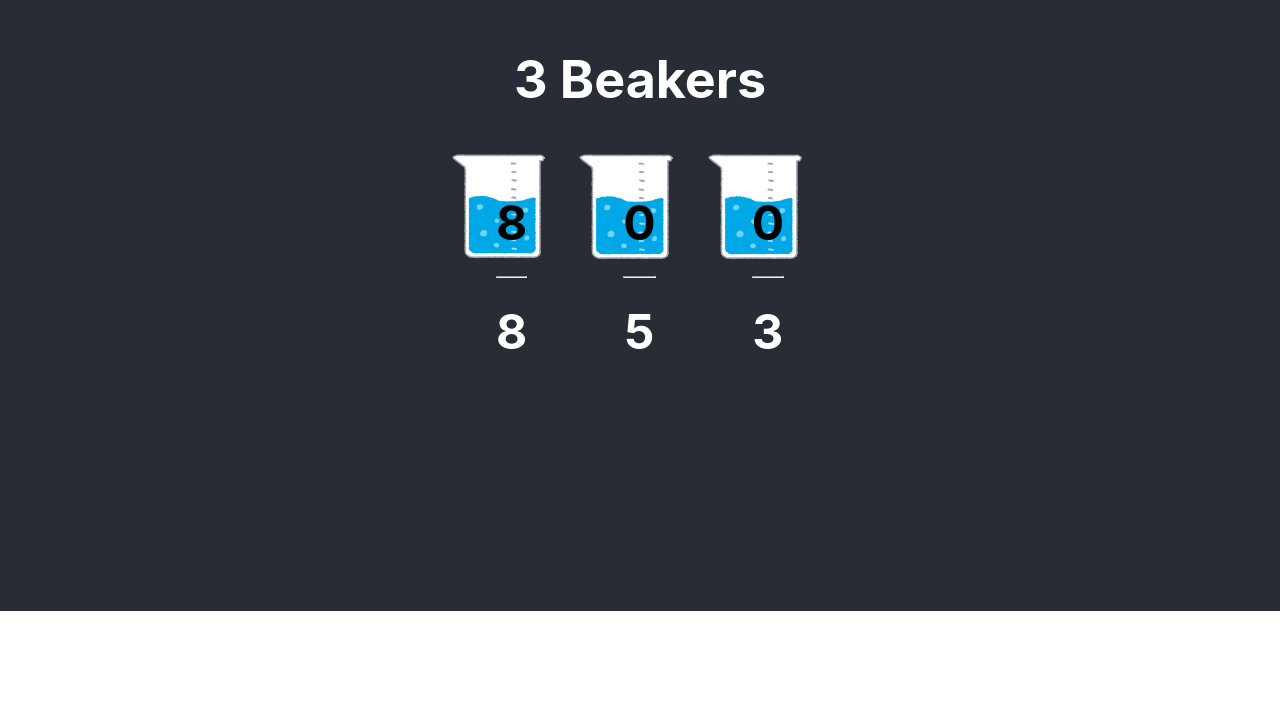
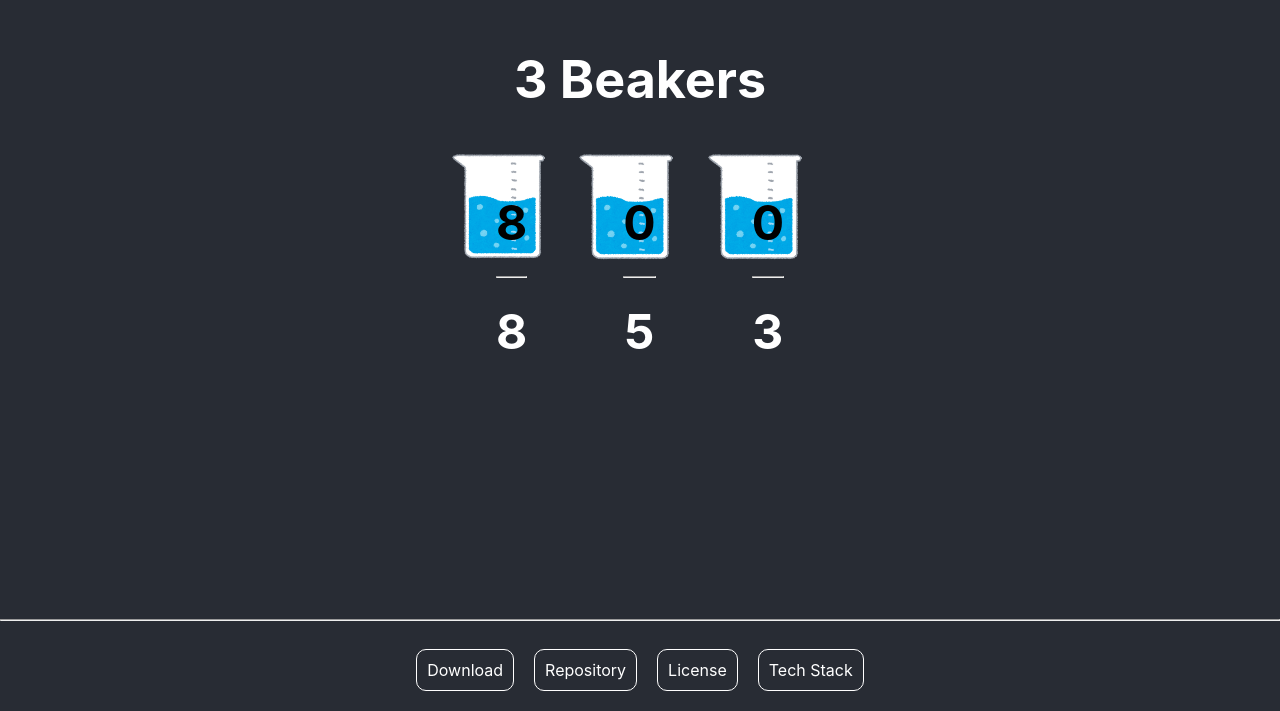
Before and after one commit to TakesxiSximada/3beakers, a React (Create React App) app: page / in a window 1280 px wide. Shown: the part 189-900 px from the top of the page. Before the commit the page ends 800 px from the top, so only its background shows below. Built offline with nearby package versions, Linux system fonts and the light colour scheme.

Commit message:
🎨 Add page footer.

```diff
--- a/src/App.css
+++ b/src/App.css
@@ -1,5 +1,7 @@
 .App {
   text-align: center;
+  background-color: #282c34;
+  color: white;
 }
 
 @media (prefers-reduced-motion: no-preference) {
@@ -9,14 +11,12 @@
 }
 
 .App-header {
-  background-color: #282c34;
   min-height: 100vh;
   display: flex;
   flex-direction: column;
   align-items: center;
   justify-content: center;
   font-size: calc(10px + 2vmin);
-  color: white;
 }
 
 .App-link {
@@ -54,3 +54,18 @@
  background-color: #96969644;
  border-radius: 10px;
 }
+
+footer {
+  padding: 10px 0;
+  display: inline-flex;
+  justify-content: space-around;
+}
+
+footer a {
+  color: white;
+  text-decoration: none;
+  border: 1px solid white;
+  border-radius: 10px;
+  padding: 10px;
+  margin: 10px;
+}
--- a/src/App.tsx
+++ b/src/App.tsx
@@ -30,6 +30,14 @@ function App(props: any) {
           )
         }
       </header>
+
+      <hr />
+      <footer>
+        <a href="https://github.com/TakesxiSximada/3beakers/archive/refs/heads/main.zip">Download</a>
+        <a href="https://github.com/TakesxiSximada/3beakers">Repository</a>
+        <a href="https://github.com/TakesxiSximada/3beakers/blob/main/COPYING">License</a>
+        <a href="https://blog.symdon.info/posts/1644328105/">Tech Stack</a>
+      </footer>
     </div>
   );
 }
```
